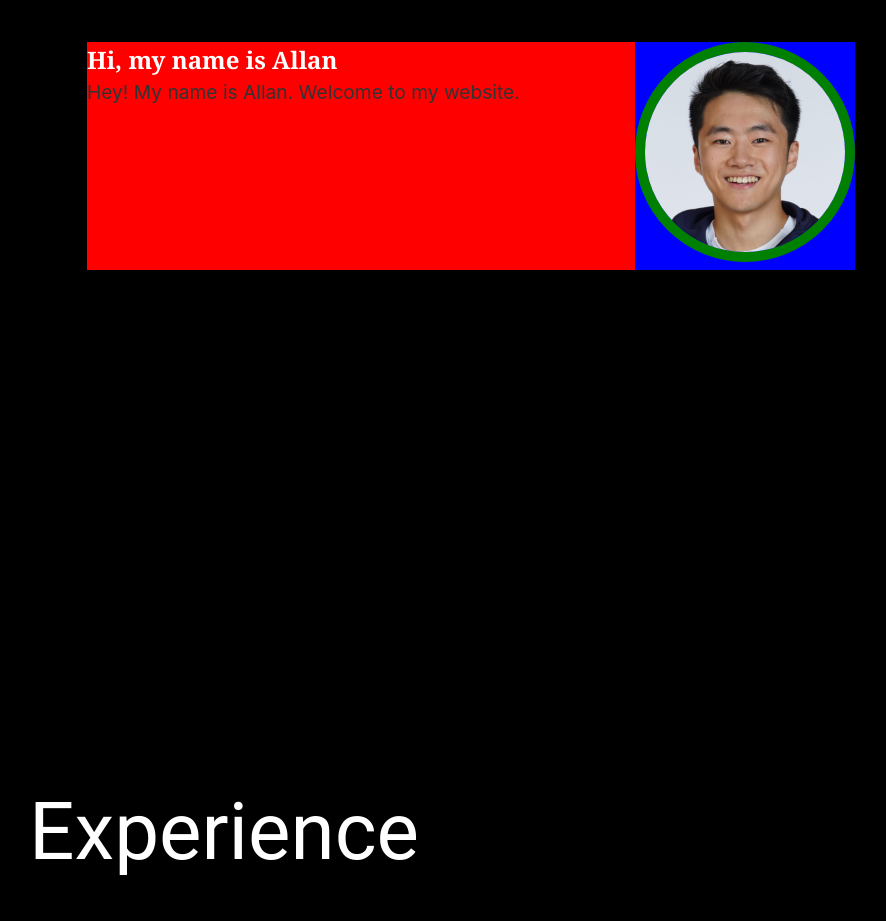
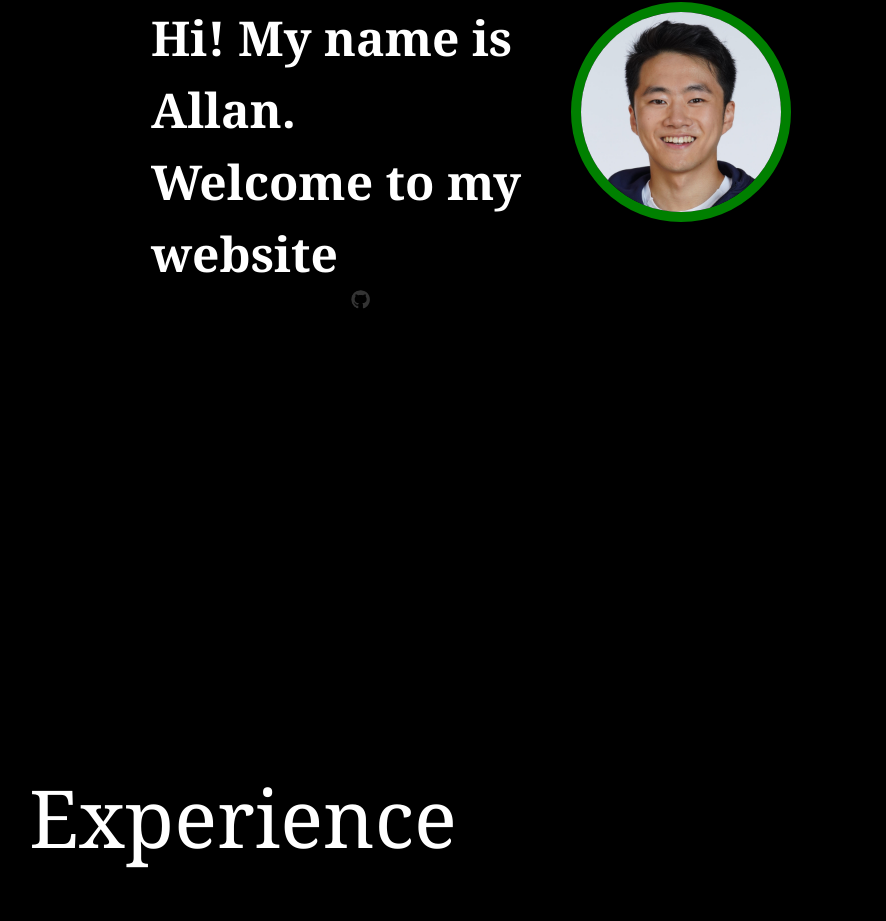
Before and after one commit to ading01/my_website, a React (Create React App) app: page / in a window 1280 px wide. Shown: the part 343-1264 px from the top of the page, without its empty margins (169-1055 px from the left). Built offline with nearby package versions, Linux system fonts and the light colour scheme.

Commit message:
added nav styled component

```diff
--- a/package.json
+++ b/package.json
@@ -13,6 +13,7 @@
     "@types/react-router-dom": "^5.3.3",
     "react": "^18.2.0",
     "react-dom": "^18.2.0",
+    "react-icons": "^4.12.0",
     "react-intersection-observer": "^9.5.3",
     "react-router-dom": "^6.21.0",
     "react-scripts": "5.0.1",
--- a/src/App.css
+++ b/src/App.css
@@ -10,7 +10,7 @@ html {
 
 /* Styles for the navbar */
 
-/* nav {
+/*  {
   position: fixed;
   width: 100%;
   align-items: right;
@@ -41,7 +41,6 @@ html {
 
 .full-width ul {
   list-style: none;
-  background-color: black;
   padding: 0;
   margin-left: 10%;
   margin-right: 10%;
--- /dev/null
+++ b/src/components/HoverIcon.tsx
@@ -0,0 +1,42 @@
+import React from "react";
+import styled from "styled-components";
+
+interface HoverIconProps {
+  icon: React.ReactElement;
+  hoverColor: string;
+}
+
+const StyledIconWrapper = styled.div<{ hoverColor: string }>`
+  display: inline-flex;
+  align-items: center;
+  justify-content: center;
+
+  & svg {
+    fill: currentColor; // Initial color
+    transition: fill 0.3s ease, transform 0.3s ease, box-shadow 0.3s ease; // Transitions
+    box-shadow: none; // No shadow initially
+  }
+
+  &:hover svg {
+    fill: ${({ hoverColor }) => hoverColor}; // Change fill color on hover
+    transform: translateY(-5px); // Move icon upwards on hover
+    box-shadow: 0px 5px 10px rgba(0, 0, 0, 0.2); // Shadow below icon on hover
+  }
+`;
+
+// &:hover {
+//     //     svg {
+//     //       fill: ${({ hoverColor }) => hoverColor};
+//     //     }
+//     //   }
+
+// const StyledIconWrapper = styled.div<{ hoverColor: string }>`
+//   // Styles for the wrapper
+
+// `;
+
+function HoverIcon({ icon, hoverColor }: HoverIconProps) {
+  return <StyledIconWrapper hoverColor={hoverColor}>{icon}</StyledIconWrapper>;
+}
+
+export default HoverIcon;
--- a/src/content/HomeContent/HomeContent.css
+++ b/src/content/HomeContent/HomeContent.css
@@ -2,19 +2,17 @@
   display: flex;
   flex-direction: row;
   /* background-color: aqua; */
-  width: 60vw;
+  width: 50vw;
 }
 
 .left-column {
   flex: 75%;
-  background-color: red;
   display: flex;
   flex-direction: column;
 }
 
 .right-column {
   flex: 25%;
-  background-color: blue;
   align-items: center;
   justify-content: center;
   text-align: center;
--- a/src/content/HomeContent/HomeContent.tsx
+++ b/src/content/HomeContent/HomeContent.tsx
@@ -1,5 +1,7 @@
 import "./HomeContent.css";
 import { useTheme } from "../../contexts/ThemeContext";
+import { FaGithub } from "react-icons/fa";
+import HoverIcon from "../../components/HoverIcon";
 
 import CircularImage from "../../components/CircularImage";
 import { Heading, SubHeading, PText, PTitle } from "../../styles/text";
@@ -13,13 +15,44 @@ import styled from "styled-components";
 //   padding: 0;
 // `;
 
+const IconContainer = styled.div`
+  border-radius: 50%; // Makes the div circular
+  display: flex;
+  align-items: center;
+  justify-content: center;
+  overflow: hidden; // Ensures nothing spills out of the circular shape
+
+  & svg {
+    transition: transform 0.3s ease, box-shadow 0.3s ease;
+  }
+
+  &:hover svg {
+    transform: translateY(-5px);
+    box-shadow: 0px 5px 10px rgba(0, 0, 0, 0.2);
+  }
+`;
+
+const TitleHeading = styled(Heading)`
+  font-size: 3rem;
+`;
+
 function HomeContent() {
   const { theme } = useTheme();
   return (
     <div className="home-container">
       <div className="left-column">
-        <Heading mode={theme}>Hi, my name is Allan</Heading>
-        Hey! My name is Allan. Welcome to my website.
+        <TitleHeading mode={theme}>Hi! My name is Allan.</TitleHeading>
+        <TitleHeading mode={theme}>Welcome to my website</TitleHeading>
+        {/* <FaGithub style={{ color: "red" }} /> */}
+        {/* <HoverIcon icon={<FaGithub />} hoverColor="#ff6347" /> */}
+        <HoverIcon
+          icon={
+            <IconContainer>
+              <FaGithub />
+            </IconContainer>
+          }
+          hoverColor="#ff6347"
+        />
       </div>
       <div className="right-column">
         <CircularImage
--- a/src/pages/Resume.tsx
+++ b/src/pages/Resume.tsx
@@ -8,6 +8,9 @@ import Ticker from "../components/Ticker/Ticker";
 import FadeInSection from "../ui/FadeInSection";
 import HomeContent from "../content/HomeContent/HomeContent";
 import ThemeToggleButton from "../components/ThemeToggleButton/ThemeToggleButton";
+import styled from "styled-components";
+import { useTheme } from "../contexts/ThemeContext";
+import { MenuItem } from "../styles/text";
 
 interface Word {
   id: number;
@@ -15,8 +18,37 @@ interface Word {
   top: string;
 }
 
+// export const MenuItem = styled.li<{ mode: "light" | "dark" }>`
+//   width: 100%;
+//   display: inline-block;
+//   text-align: left;
+//   color: ${({ theme }) => theme.texts.primary};
+//   background: ${({ theme }) => theme.background};
+//   background-size: 200%;
+//   transition: 0.2s ease-out;
+
+//   margin: 0;
+//   padding: 0;
+//   transition: background-color 0.3s ease, color 0.3s ease,
+//     border-color 0.3s ease;
+// `;
+
+// const MenuItem = styled.li`
+//   color: ${({ theme }) => theme.texts.primary};
+
+//   &:hover {
+//     background-position: ${({ theme }) => theme.menuItemHoverBackground};
+//   }
+
+//   a {
+//     color: ${({ theme }) => theme.menuItemTextColor};
+//     text-decoration: none;
+//   }
+// `;
+
 function Resume() {
   const [words, setWords] = useState<Word[]>([]);
+  const { theme } = useTheme();
 
   const handleClick = (e: React.MouseEvent<HTMLDivElement, MouseEvent>) => {
     const rect = e.currentTarget.getBoundingClientRect();
@@ -91,15 +123,17 @@ function Resume() {
           <div className="full-width">
             <nav>
               <ul>
-                <li className="menu-item">
+                <MenuItem mode={theme}>
                   <a href="#experience">Experience</a>
-                </li>
-                <li className="menu-item">
+                </MenuItem>
+
+                <MenuItem mode={theme}>
                   <a href="#education">Education</a>
-                </li>
-                <li className="menu-item">
+                </MenuItem>
+
+                <MenuItem mode={theme}>
                   <a href="#skills">Skills</a>
-                </li>
+                </MenuItem>
               </ul>
             </nav>
           </div>
--- a/src/styled.d.ts
+++ b/src/styled.d.ts
@@ -13,6 +13,7 @@ declare module "styled-components" {
       secondary: string;
       paragraph: string;
     };
+    hover_color: string;
     // Add other theme property types here
   }
 }
--- a/src/styles/text.tsx
+++ b/src/styles/text.tsx
@@ -30,3 +30,49 @@ export const PTitle = styled.p<{ mode: "light" | "dark" }>`
   margin-bottom: 0.5rem;
   padding: 0;
 `;
+
+// export const MenuItem = styled.li<{ mode: "light" | "dark" }>`
+//   font-family: ${({ theme }) => theme.fonts.heading};
+//   color: ${({ theme }) => theme.texts.primary};
+//   transition: background-color 0.3s ease, color 0.3s ease;
+
+//   &:hover {
+//     // Define hover state styles
+//     background-color: ${({ theme }) => theme.hover_color};
+//   }
+// `;
+
+export const MenuItem = styled.li<{ mode: "light" | "dark" }>`
+  font-family: ${({ theme }) => theme.fonts.heading};
+  position: relative; // Essential for absolute positioning of pseudo-elements
+  list-style: none; // Removing default list style
+  cursor: pointer;
+  overflow: hidden; // Keeps pseudo-element within the bounds of the li
+
+  a {
+    color: ${({ theme }) => theme.texts.primary};
+    text-decoration: none;
+  }
+
+  // Before pseudo-element for the fill effect
+  &::before {
+    content: "";
+    position: absolute;
+    top: 0;
+    left: 0;
+    width: 0; // Start with no width
+    height: 100%;
+    background-color: ${({ theme }) =>
+      theme.hover_color}; // Choose your fill color
+
+    transition: width 0.3s ease; // Animate the width
+    z-index: -1;
+  }
+
+  &:hover::before {
+    width: 100%; // Full width on hover
+  }
+
+  // Adjust text color or other properties as needed
+  color: ${({ theme }) => theme.texts.primary};
+`;
--- a/src/theme.ts
+++ b/src/theme.ts
@@ -12,6 +12,7 @@ const lightTheme: DefaultTheme = {
     secondary: "#6b6b6b",
     paragraph: "#000000",
   },
+  hover_color: "#007bff",
   // You can add other theme properties like colors, fontSizes, etc.
 };
 
@@ -27,6 +28,7 @@ const darkTheme: DefaultTheme = {
     secondary: "white",
     paragraph: "#ffffff",
   },
+  hover_color: "magenta",
   // You can add other theme properties like colors, fontSizes, etc.
 };
 
```
Also changed, not shown: 1 other file (tests, documents, lock files or other folders).
